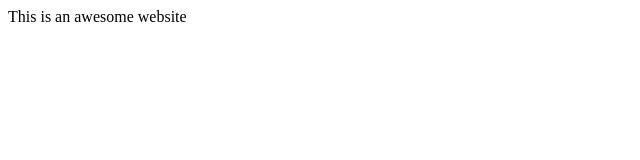
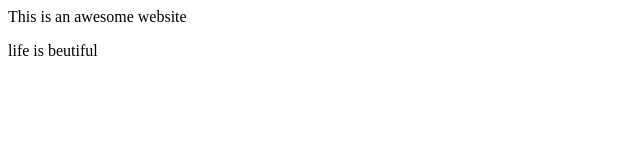
Before and after one commit to tejaswi999/new, a plain HTML site: page index.html in a window 1280 px wide. Shown: the full height of the page, 0-640 px from the left. Drawn offline with Linux system fonts and the light colour scheme.

Commit message:
added <p> tag to index.html

```diff
--- a/index.html
+++ b/index.html
@@ -5,4 +5,7 @@ sample website
 <head>
 This is an awesome website
 </head>
+<P>
+life is beutiful
+</p>
 </html>
```
